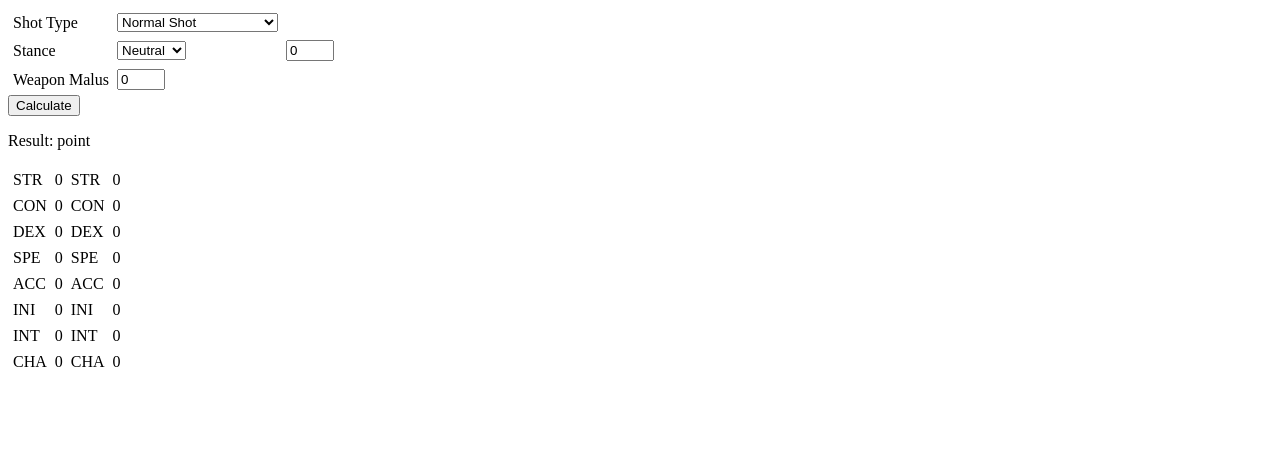
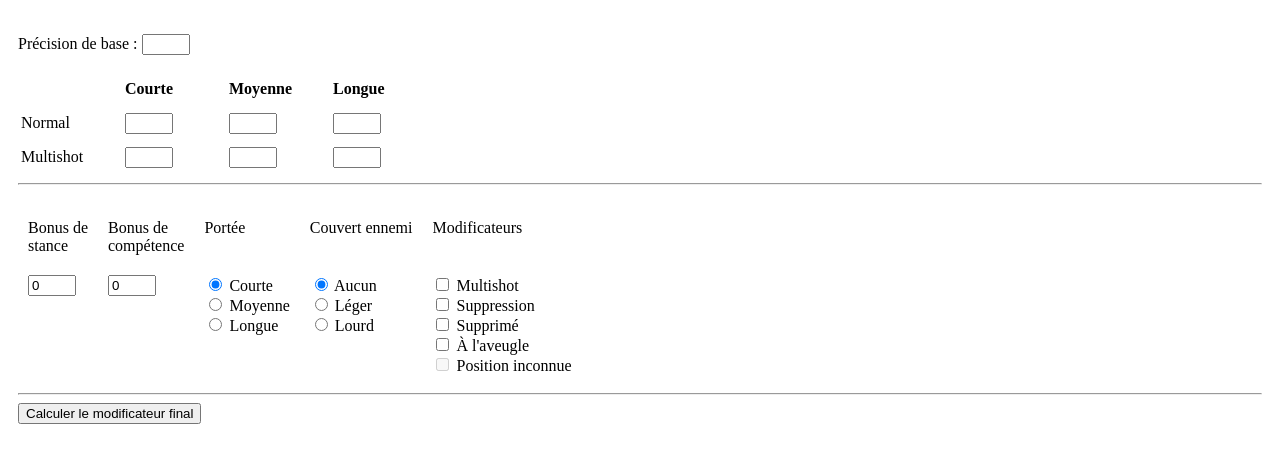
Before and after one commit to adethise/Baawaah, a website: page docs/elysium/elysiummalus.html in a window 1280 px wide. Drawn offline with Linux system fonts and the light colour scheme.

Commit message:
new elysium combat modifier page

```diff
--- a/docs/elysium/elysiummalus.html
+++ b/docs/elysium/elysiummalus.html
@@ -1,199 +1,189 @@
 <!DOCTYPE html>
 <html>
     <head>
-        <title>Stats</title>
+        <title>Elysium - Combat Modifiers</title>
+
         <style>
-		input.stat-field {
+            .container {
+              padding: 10px;
+            }
+
+            input.bonus {
               width: 3em;
             }
 
-		td {
-  	         	padding: 3px;
+            table, tr, th, td {
+              table-layout: fixed;
+              margin-right: 10px;
+              margin-top: 3px;
+              height: 30px;
+              width: 100px;
+              text-align: left;
+              empty-cells: hide;
             }
 
-		#inputs {
-  			width: 200px;
-  			float: left;
+            #modifiers {
+              display: flex;
             }
 
-		#output {
- 			 width: 500px;
- 			 float: left;
+            div.modifier {
+              margin: 10px;
+              width: auto;
+            }
+
+            .modifier > p {
+              padding-bottom: 5px;
+              height: 2.2em;
+            }
+
+            #result {
+              margin-top: 15px;
             }
         </style>
     </head>
 
     <body>
-      <table>
+
+        <div class="container">
+          <div>
+            <form id="permanent-stats">
+              <p>
+                Précision de base :
+                <input id="base-bonus" class="bonus" type="number">
+              </p>
+              <table id="weapon-bonuses">
                 <tr>
-          <td>
-              <label for="shottype">Shot Type</label>
-          </td>
-          <td>
-            <select id="shot">
-              <option value="1">Normal Shot</option>
-              <option value="2">Suppression Shot</option>
-              <option value="3">Blind Shot Indirect </option>
-              <option value="4">Blind Shot Unknown </option>
-              <option value="5">Blind Suppression Shot </option>
-            </select>
-          </td>
+                  <th></th>
+                  <th>Courte</th>
+                  <th>Moyenne</th>
+                  <th>Longue</th>
                 </tr>
                 <tr>
-          <td>
-              <label for="stancetype">Stance</label>
-          </td>
-          <td>
-            <select id="stance">
-              <option value="1">Neutral</option>
-              <option value="2">Aim</option>
-              <option value="3">Run</option>
-              <option value="4">Combat</option>
-              <option value="5">Protect</option>
-              <option value="6">Discret</option>
-            </select>
-          </td>
-          <td>
-              <input id="stanceVal" class="stat-field" type="number" value="0">
-          </td>
+                  <td>Normal</td>
+                  <td><input id="weapon-short" class="bonus weapon" type="number"></td>
+                  <td><input id="weapon-medium" class="bonus weapon" type="number"></td>
+                  <td><input id="weapon-long" class="bonus weapon" type="number"></td>
                 </tr>
                 <tr>
-          <td>
-            <label for="weapMal">Weapon Malus</label>
-          </td>
-          <td>
-              <input id="weapMal" class="stat-field" type="number" value="0">
-          </td>
+                  <td>Multishot</td>
+                  <td><input id="weapon-multi-short" class="bonus weapon" type="number"></td>
+                  <td><input id="weapon-multi-medium" class="bonus weapon" type="number"></td>
+                  <td><input id="weapon-multi-long" class="bonus weapon" type="number"></td>
                 </tr>
               </table>
+            </form>
+          </div>
 
-      <button onclick="update()">Calculate</button>
-      <p>Result: <span id="result"></span> point</p>
+          <hr>
 
-      <table>
-        <tr>
-          <td><label for="PC_STR">STR</label></td>
-          <td><span id="PC_STR">0</span></td>
-          <td><label for="EN_STR">STR</label></td>
-          <td><span id="EN_STR">0</span></td>
-        </tr>
-        <tr>
-          <td><label for="PC_CON">CON</label></td>
-          <td><span id="PC_CON">0</span></td>
-          <td><label for="EN_CON">CON</label></td>
-          <td><span id="EN_CON">0</span></td>
-        </tr>
-        <tr>
-          <td><label for="PC_DEX">DEX</label></td>
-          <td><span id="PC_DEX">0</span></td>
-          <td><label for="EN_DEX">DEX</label></td>
-          <td><span id="EN_DEX">0</span></td>
-        </tr>
-        <tr>
-          <td><label for="PC_SPE">SPE</label></td>
-          <td><span id="PC_SPE">0</span></td>
-          <td><label for="EN_SPE">SPE</label></td>
-          <td><span id="EN_SPE">0</span></td>
-        </tr>
-        <tr>
-          <td><label for="PC_ACC">ACC</label></td>
-          <td><span id="PC_ACC">0</span></td>
-          <td><label for="EN_ACC">ACC</label></td>
-          <td><span id="EN_ACC">0</span></td>
-        </tr>
-        <tr>
-          <td><label for="PC_INI">INI</label></td>
-          <td><span id="PC_INI">0</span></td>
-          <td><label for="EN_INI">INI</label></td>
-          <td><span id="EN_INI">0</span></td>
-        </tr>
-        <tr>
-          <td><label for="PC_INT">INT</label></td>
-          <td><span id="PC_INT">0</span></td>
-          <td><label for="EN_INT">INT</label></td>
-          <td><span id="EN_INT">0</span></td>
-        </tr>
-        <tr>
-          <td><label for="PC_CHA">CHA</label></td>
-          <td><span id="PC_CHA">0</span></td>
-          <td><label for="EN_CHA">CHA</label></td>
-          <td><span id="EN_CHA">0</span></td>
-        </tr>
-      </table>
+          <div>
+            <form id="modifiers">
+              <div class="modifier">
+                <p>Bonus de<br>stance</p>
+                <input id="stance-bonus" class="bonus" type="number" value="0">
+              </div>
+
+              <div class="modifier">
+                <p>Bonus de<br>compétence</p>
+                <input id="skill-bonus" class="bonus" type="number" value="0">
+              </div>
+
+              <div class="modifier">
+                <p>Portée</p>
+
+                <input type="radio" name="range" id="range-short" value="short" checked>
+                <label for="range-short">Courte</label><br>
+
+                <input type="radio" name="range" id="range-medium" value="medium">
+                <label for="range-medium">Moyenne</label><br>
+
+                <input type="radio" name="range" id="range-long" value="long">
+                <label for="range-long">Longue</label><br>
+              </div>
+
+              <div class="modifier">
+                <p>Couvert ennemi</p>
+
+                <input type="radio" name="cover" id="cover-none" value="0" checked>
+                <label for="cover-none">Aucun</label><br>
+
+                <input type="radio" name="cover" id="cover-light" value="2">
+                <label for="cover-light">Léger</label><br>
+
+                <input type="radio" name="cover" id="cover-heavy" value="4">
+                <label for="cover-heavy">Lourd</label><br>
+
+                <!--
+                <input type="radio" name="cover" id="cover-total" value="total">
+                <label for="cover-total">Total</label><br>
+                -->
+              </div>
+
+              <div class="modifier">
+                <p>Modificateurs</p>
+
+                <input type="checkbox" id="mod-multishot">
+                <label for="mod-multishot">Multishot</label><br>
+
+                <input type="checkbox" id="mod-suppression">
+                <label for="mod-suppression">Suppression</label><br>
+
+                <input type="checkbox" id="mod-suppressed">
+                <label for="mod-suppressed">Supprimé</label><br>
+
+                <input type="checkbox" id="mod-novision" onclick="novision_clicked(this)">
+                <label for="mod-novision">À l'aveugle</label><br>
+
+                <input type="checkbox" id="mod-blind" disabled>
+                <label for="mod-blind">Position inconnue</label><br>
+              </div>
+            </form>
+          </div>
+
+          <hr>
+
+          <div>
+            <button onclick="compute_resulting_mod()">Calculer le modificateur final</button>
+            <p id="result"></p>
+          </div>
+        </div>
 
         <script>
-   attribut
-   = {
-      "PC_STR": 0,  "EN_STR": 0,
-      "PC_CON": 0,  "EN_CON": 0,
-      "PC_DEX": 0,  "EN_DEX": 0,
-      "PC_SPE": 0,  "EN_SPE": 0,
-      "PC_ACC": 0,  "EN_ACC": 0,
-      "PC_INI": 0,  "EN_INI": 0,
-      "PC_INT": 0,  "EN_INT": 0,
-      "PC_CHA": 0,  "EN_CHA": 0
-   }
-    function modAt(name,mod){
-        attribut[name] = attribut[name] + mod;
-    }
-    function resetAt(){
-      attribut = {
-         "PC_STR": 0,  "EN_STR": 0,
-         "PC_CON": 0,  "EN_CON": 0,
-         "PC_DEX": 0,  "EN_DEX": 0,
-         "PC_SPE": 0,  "EN_SPE": 0,
-         "PC_ACC": 0,  "EN_ACC": 0,
-         "PC_INI": 0,  "EN_INI": 0,
-         "PC_INT": 0,  "EN_INT": 0,
-         "PC_CHA": 0,  "EN_CHA": 0
+            function novision_clicked(input) {
+              blind_input = document.getElementById("mod-blind");
+              if (input.checked) {
+                blind_input.disabled = false;
+              } else {
+                blind_input.checked = false;
+                blind_input.disabled = true;
               }
             }
 
-    function update(){
-        var shotTypeNumber = parseInt(document.getElementById("shot").value);
-        switch(shotTypeNumber){
-          case 1: break;
-          case 2: modAt("PC_ACC",-3); modAt("EN_ACC",-2); break;
-          case 3: modAt("PC_ACC",-5); break;
-          case 4: modAt("PC_ACC",-10); break;
-          case 5: modAt("PC_ACC",-13); modAt("EN_ACC",-2); break;
-        }
-        var stanceNumber = parseInt(document.getElementById("stance").value);
-        var stanceVal    = parseInt(document.getElementById("stanceVal").value);
-        switch(stanceNumber){
-          case 1: break;
-          case 2: modAt("PC_ACC",stanceVal); modAt("PC_SPE",-stanceVal); modAt("PC_INI",1); break;
-          case 3: modAt("PC_SPE",stanceVal); modAt("PC_ACC",-stanceVal); modAt("PC_INI",1); break;
-          case 4: modAt("PC_DEX",1); modAt("PC_STR",1); modAt("PC_INI",1); modAt("PC_ACC",-2); break;
-          case 5: modAt("PC_DEX",2); modAt("PC_CON",2); modAt("PC_SPE",-2); break;
-          case 6: modAt("PC_SPE",-2); break;
+            function compute_resulting_mod() {
+              var result = 0;
 
-        }
-        var weapMal    = parseInt(document.getElementById("weapMal").value);
-        modAt("PC_ACC",weapMal);
+              result += parseInt(document.getElementById("base-bonus").value) || 0;
 
-
-        document.getElementById("PC_STR").innerHTML = attribut["PC_STR"];
-        document.getElementById("PC_CON").innerHTML = attribut["PC_CON"];
-        document.getElementById("PC_DEX").innerHTML = attribut["PC_DEX"];
-        document.getElementById("PC_SPE").innerHTML = attribut["PC_SPE"];
-        document.getElementById("PC_ACC").innerHTML = attribut["PC_ACC"];
-        document.getElementById("PC_INI").innerHTML = attribut["PC_INI"];
-        document.getElementById("PC_INT").innerHTML = attribut["PC_INT"];
-        document.getElementById("PC_CHA").innerHTML = attribut["PC_CHA"];
-        document.getElementById("EN_STR").innerHTML = attribut["EN_STR"];
-        document.getElementById("EN_CON").innerHTML = attribut["EN_CON"];
-        document.getElementById("EN_DEX").innerHTML = attribut["EN_DEX"];
-        document.getElementById("EN_SPE").innerHTML = attribut["EN_SPE"];
-        document.getElementById("EN_ACC").innerHTML = attribut["EN_ACC"];
-        document.getElementById("EN_INI").innerHTML = attribut["EN_INI"];
-        document.getElementById("EN_INT").innerHTML = attribut["EN_INT"];
-        document.getElementById("EN_CHA").innerHTML = attribut["EN_CHA"];
-        // je me demande si les boucles for existe en javascript.. eh j'hardcode pour le moment
-        resetAt();
-
+              range = document.querySelector('input[name="range"]:checked').value;
+              if (document.getElementById("mod-multishot").checked) {
+                result += parseInt(document.getElementById("weapon-multi-" + range).value) || 0;
+              } else {
+                result += parseInt(document.getElementById("weapon-" + range).value) || 0;
               }
 
+              result += parseInt(document.getElementById("stance-bonus").value) || 0;
+              result += parseInt(document.getElementById("skill-bonus").value) || 0;
+
+              result -= parseInt(document.querySelector('input[name="cover"]:checked').value);
+
+              if (document.getElementById("mod-suppression").checked) result -= 3;
+              if (document.getElementById("mod-suppressed").checked) result -= 2;
+              if (document.getElementById("mod-novision").checked) result -= 5;
+              if (document.getElementById("mod-blind").checked) result -= 5;
+
+              document.getElementById("result").innerHTML = "Bonus final : " + result;
+            }
         </script>
+
     </body>
 </html>
```
Lines whose indentation alone changed are shown as unchanged.
